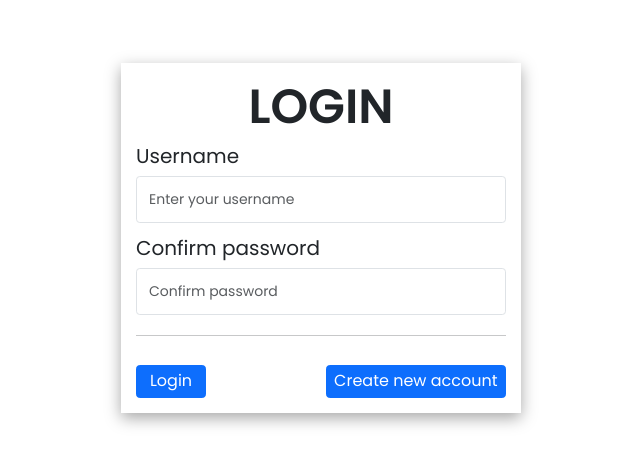
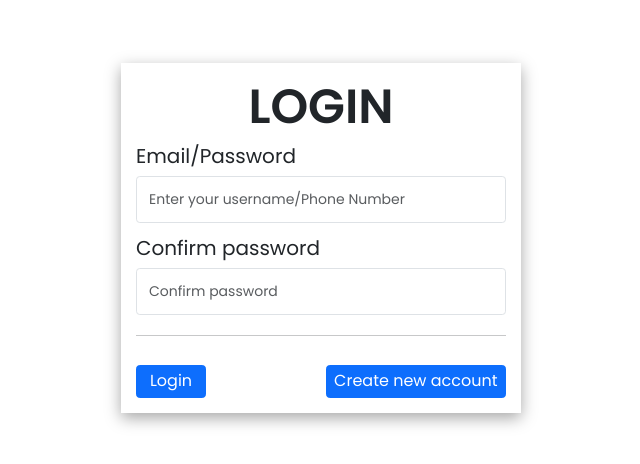
Before and after one commit to phaothu2002x/Graduate-project-FE, a React (Create React App) app: page /login in a window 1280 px wide. Shown: the part 162-626 px from the top of the page, without its empty margins (319-959 px from the left). Built offline with nearby package versions, Linux system fonts and the light colour scheme.

Commit message:
nhan response va hien thong bao

```diff
--- a/src/pages/Login/login.js
+++ b/src/pages/Login/login.js
@@ -11,10 +11,10 @@ const Login = (props) => {
                 <div className={cx('content-right', 'col-4', 'p-4', 'd-flex', 'flex-column')}>
                     <h1 className={cx('heading')}>LOGIN</h1>
                     <div className={cx('col-12', 'mb-3')}>
-                        <label htmlFor="username" className={cx('form-label')}>
-                            Username
+                        <label htmlFor="email" className={cx('form-label')}>
+                            Email/Password
                         </label>
-                        <input type="text" className={cx('form-control')} id="username" placeholder="Enter your username" />
+                        <input type="text" className={cx('form-control')} id="email" placeholder="Enter your username/Phone Number" />
                     </div>
                     <div className={cx('col-12', 'mb-3')}>
                         <label htmlFor="confirmPass" className={cx('form-label')}>
--- a/src/pages/Register/register.js
+++ b/src/pages/Register/register.js
@@ -1,12 +1,16 @@
 import classNames from 'classnames/bind';
 import styles from './Register.module.scss';
-import { Link } from 'react-router-dom';
+import { Link, useNavigate } from 'react-router-dom';
 import axios from 'axios';
 import { useState, useEffect } from 'react';
 import { toast } from 'react-toastify';
+import { registerNewUser } from '~/services/userService';
+
 const cx = classNames.bind(styles);
 
 const Register = (props) => {
+    const navigate = useNavigate();
+
     const [username, setUsername] = useState('');
     const [email, setEmail] = useState('');
     const [phone, setPhone] = useState('');
@@ -67,12 +71,20 @@ const Register = (props) => {
         return true;
     };
 
-    const handleRegister = () => {
+    const handleRegister = async () => {
         let check = isValidate();
-        let userData = { email, phone, username, password, confirmPass };
+
         if (check === true) {
             toast.success('pass data ok');
-            axios.post('http://localhost:8081/api/register', { userData });
+            let res = await registerNewUser(email, phone, username, password, confirmPass);
+            console.log(res);
+            let serverData = res.data;
+            if (+serverData.EC === 0) {
+                toast.success(serverData.EM);
+                navigate('/login');
+            } else {
+                toast.error(serverData.EM);
+            }
         }
 
         // console.log('>>> check data', userData);
--- /dev/null
+++ b/src/services/userService.js
@@ -0,0 +1,7 @@
+import axios from 'axios';
+
+const registerNewUser = (email, phone, username, password, confirmPass) => {
+    return axios.post('http://localhost:8081/api/register', { email, phone, username, password, confirmPass });
+};
+
+export { registerNewUser };
```
